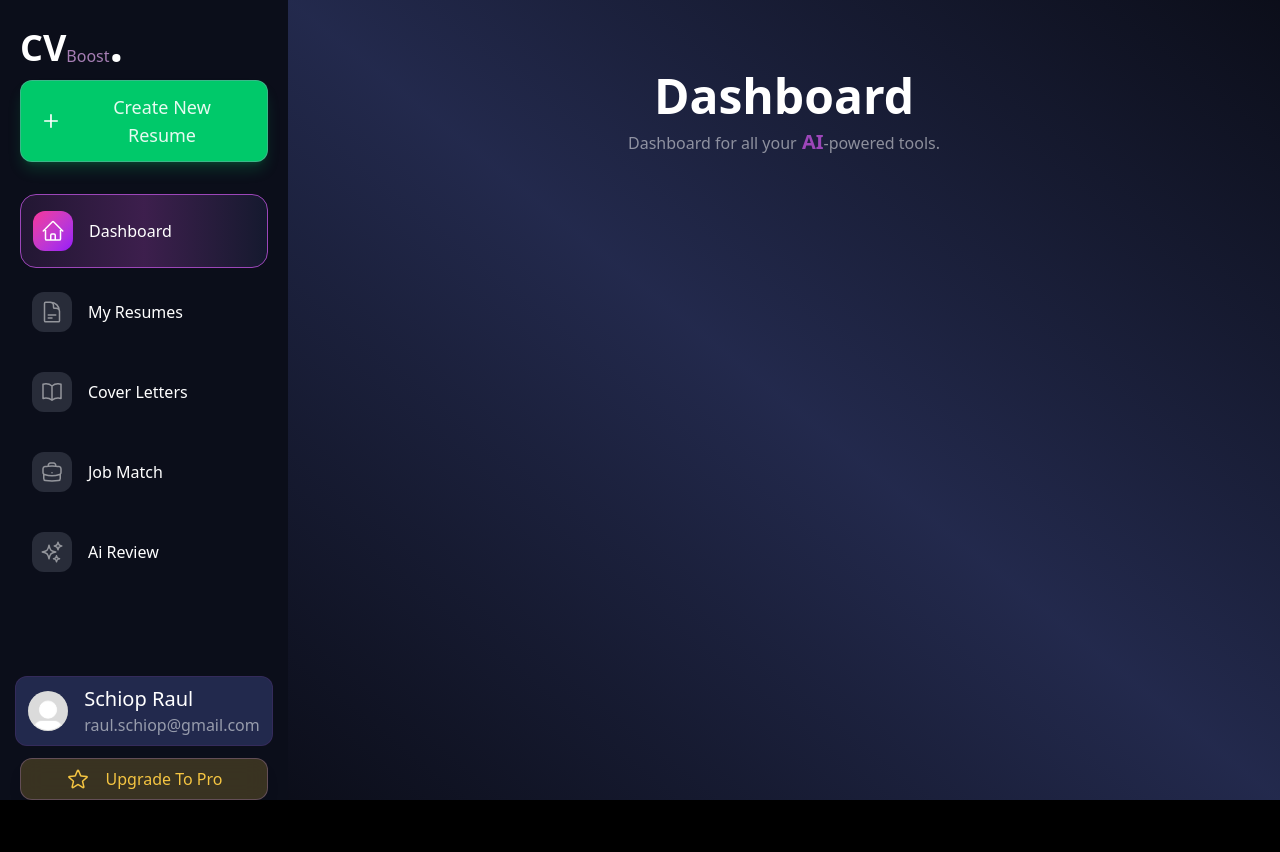
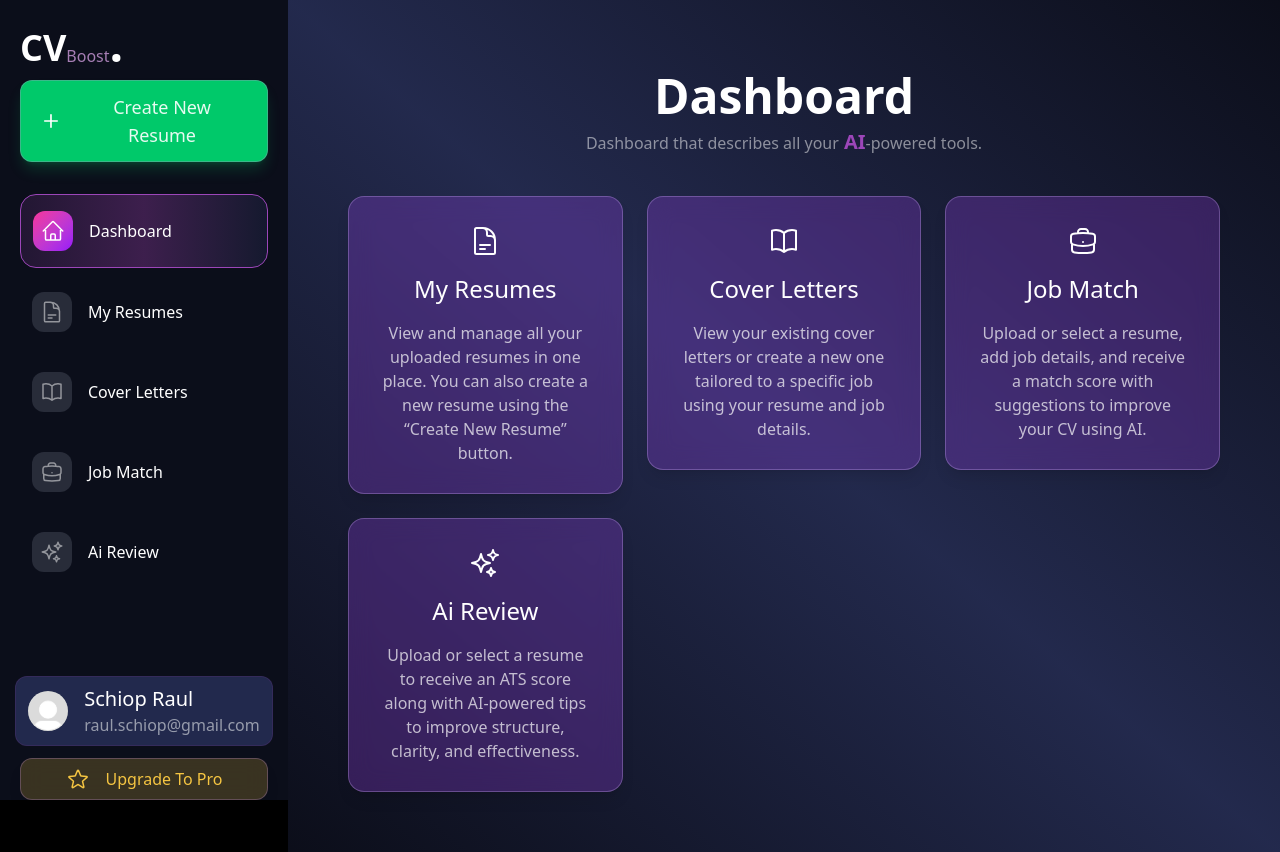
Before and after one commit to RaulSchiop/CVBoost, a Next.js app in the folder frontend/: page /tools in a window 1280 px wide. Before the commit the page ends 800 px from the top, so only its background shows below. Built offline with nearby package versions, Linux system fonts and the light colour scheme.

Commit message:
dashboard

```diff
--- a/frontend/src/app/tools/page.tsx
+++ b/frontend/src/app/tools/page.tsx
@@ -1,16 +1,158 @@
 "use client";
+import MainCard from "@/Components/Cards/MainCard";
+import List from "@/Components/List/ClasicList";
 import Title from "@/Components/Text/Title";
 import { motion } from "motion/react";
+import Link from "next/link";
+import { usePathname } from "next/navigation";
+import { JSX } from "react";
 
 export default function Tools() {
+   const pathname = usePathname();
+   const paths: {
+      icon: JSX.Element;
+      link: string;
+      label: string;
+      description: string;
+   }[] = [
+      {
+         icon: (
+            /* document writen */
+            <svg
+               xmlns="http://www.w3.org/2000/svg"
+               fill="none"
+               viewBox="0 0 24 24"
+               strokeWidth={1.5}
+               stroke="currentColor"
+               className={`w-8 h-8  text-white`}
+            >
+               <path
+                  strokeLinecap="round"
+                  strokeLinejoin="round"
+                  d="M19.5 14.25v-2.625a3.375 3.375 0 0 0-3.375-3.375h-1.5A1.125 1.125 0 0 1 13.5 7.125v-1.5a3.375 3.375 0 0 0-3.375-3.375H8.25m0 12.75h7.5m-7.5 3H12M10.5 2.25H5.625c-.621 0-1.125.504-1.125 1.125v17.25c0 .621.504 1.125 1.125 1.125h12.75c.621 0 1.125-.504 1.125-1.125V11.25a9 9 0 0 0-9-9Z"
+               />
+            </svg>
+         ),
+         link: "/tools/resumes",
+         label: "My Resumes",
+         description:
+            "View and manage all your uploaded resumes in one place. You can also create a new resume using the “Create New Resume” button.",
+      },
+      {
+         icon: (
+            <svg
+               xmlns="http://www.w3.org/2000/svg"
+               fill="none"
+               viewBox="0 0 24 24"
+               strokeWidth={1.5}
+               stroke="currentColor"
+               className={`w-8 h-8  text-white`}
+            >
+               <path
+                  strokeLinecap="round"
+                  strokeLinejoin="round"
+                  d="M12 6.042A8.967 8.967 0 0 0 6 3.75c-1.052 0-2.062.18-3 .512v14.25A8.987 8.987 0 0 1 6 18c2.305 0 4.408.867 6 2.292m0-14.25a8.966 8.966 0 0 1 6-2.292c1.052 0 2.062.18 3 .512v14.25A8.987 8.987 0 0 0 18 18a8.967 8.967 0 0 0-6 2.292m0-14.25v14.25"
+               />
+            </svg>
+         ),
+         link: "/tools/coverLetter",
+         label: "Cover Letters",
+         description:
+            "View your existing cover letters or create a new one tailored to a specific job using your resume and job details.",
+      },
+      {
+         icon: (
+            //suit case icon
+            <svg
+               xmlns="http://www.w3.org/2000/svg"
+               fill="none"
+               viewBox="0 0 24 24"
+               strokeWidth={1.5}
+               stroke="currentColor"
+               className={`w-8 h-8  text-white`}
+            >
+               <path
+                  strokeLinecap="round"
+                  strokeLinejoin="round"
+                  d="M20.25 14.15v4.25c0 1.094-.787 2.036-1.872 2.18-2.087.277-4.216.42-6.378.42s-4.291-.143-6.378-.42c-1.085-.144-1.872-1.086-1.872-2.18v-4.25m16.5 0a2.18 2.18 0 0 0 .75-1.661V8.706c0-1.081-.768-2.015-1.837-2.175a48.114 48.114 0 0 0-3.413-.387m4.5 8.006c-.194.165-.42.295-.673.38A23.978 23.978 0 0 1 12 15.75c-2.648 0-5.195-.429-7.577-1.22a2.016 2.016 0 0 1-.673-.38m0 0A2.18 2.18 0 0 1 3 12.489V8.706c0-1.081.768-2.015 1.837-2.175a48.111 48.111 0 0 1 3.413-.387m7.5 0V5.25A2.25 2.25 0 0 0 13.5 3h-3a2.25 2.25 0 0 0-2.25 2.25v.894m7.5 0a48.667 48.667 0 0 0-7.5 0M12 12.75h.008v.008H12v-.008Z"
+               />
+            </svg>
+         ),
+         link: "/tools/transform",
+         label: "Job Match",
+         description:
+            "Upload or select a resume, add job details, and receive a match score with suggestions to improve your CV using AI.",
+      },
+      {
+         icon: (
+            //stars icon
+            <svg
+               xmlns="http://www.w3.org/2000/svg"
+               fill="none"
+               viewBox="0 0 24 24"
+               strokeWidth={1.5}
+               stroke="currentColor"
+               className={`w-8 h-8  text-white`}
+            >
+               <path
+                  strokeLinecap="round"
+                  strokeLinejoin="round"
+                  d="M9.813 15.904 9 18.75l-.813-2.846a4.5 4.5 0 0 0-3.09-3.09L2.25 12l2.846-.813a4.5 4.5 0 0 0 3.09-3.09L9 5.25l.813 2.846a4.5 4.5 0 0 0 3.09 3.09L15.75 12l-2.846.813a4.5 4.5 0 0 0-3.09 3.09ZM18.259 8.715 18 9.75l-.259-1.035a3.375 3.375 0 0 0-2.455-2.456L14.25 6l1.036-.259a3.375 3.375 0 0 0 2.455-2.456L18 2.25l.259 1.035a3.375 3.375 0 0 0 2.456 2.456L21.75 6l-1.035.259a3.375 3.375 0 0 0-2.456 2.456ZM16.894 20.567 16.5 21.75l-.394-1.183a2.25 2.25 0 0 0-1.423-1.423L13.5 18.75l1.183-.394a2.25 2.25 0 0 0 1.423-1.423l.394-1.183.394 1.183a2.25 2.25 0 0 0 1.423 1.423l1.183.394-1.183.394a2.25 2.25 0 0 0-1.423 1.423Z"
+               />
+            </svg>
+         ),
+         link: "/tools/aiReview",
+         label: "Ai Review",
+         description:
+            "Upload or select a resume to receive an ATS score along with AI-powered tips to improve structure, clarity, and effectiveness.",
+      },
+   ];
+
    return (
       <div className="w-full min-h-screen p-10 md:p-15 bg-gradient-to-bl from-contrast-500/20 via-contrast-500/60 to-contrast-500/20">
          <Title title=" Dashboard">
             {" "}
-            Dashboard for all your
+            Dashboard that describes all your
             <a className="text-accent-500 text-xl font-bold"> AI</a>-powered
             tools.
          </Title>
+         <List>
+            {paths.map((items, index) => (
+               <motion.li
+                  initial={{ opacity: 0, x: -200 }}
+                  animate={{ opacity: 1, x: 0 }}
+                  transition={{
+                     type: "spring",
+                     duration: 1,
+                     delay: index * 0.2,
+                  }}
+                  whileHover={{
+                     scale: 1.05,
+
+                     transition: { type: "spring", duration: 0.4 },
+                  }}
+                  whileTap={{
+                     scale: 0.9,
+
+                     transition: { type: "spring", duration: 0.4 },
+                  }}
+                  key={index}
+               >
+                  <MainCard>
+                     <Link
+                        href={items.link}
+                        className="flex items-center gap-4 px-3 py-4  flex-col"
+                     >
+                        <div>{items.icon}</div>
+                        <h1 className="text-white text-2xl">{items.label}</h1>
+                        <p className="text-white/70 text-center">
+                           {items.description}
+                        </p>
+                     </Link>
+                  </MainCard>
+               </motion.li>
+            ))}
+         </List>
       </div>
    );
 }
```
